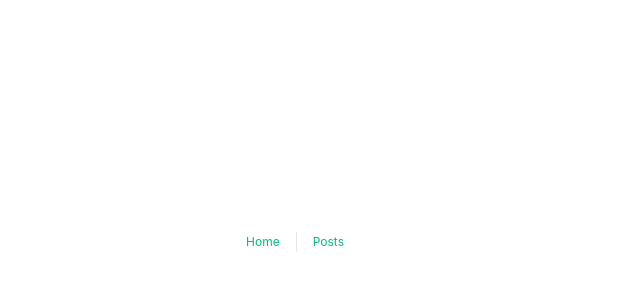
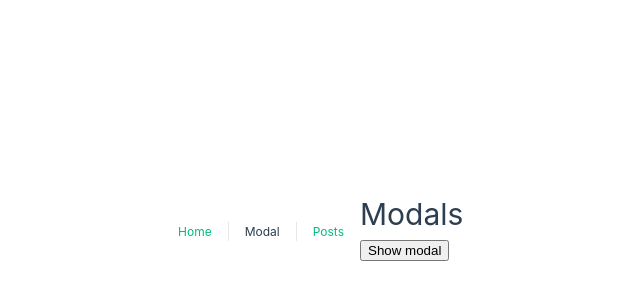
Before and after one commit to SamanthaPelkova/vue3-training, a Vue app: page /modals in a window 1280 px wide. Before the commit this address had no page. Shown: the part 174-474 px from the top of the page, without its empty margins (280-920 px from the left). Built offline with nearby package versions, Linux system fonts and the light colour scheme.

Commit message:
some changes

```diff
--- a/src/App.vue
+++ b/src/App.vue
@@ -5,6 +5,7 @@ import { RouterLink, RouterView } from 'vue-router'
 <template>
   <nav>
     <RouterLink to="/">Home</RouterLink>
+    <RouterLink to="/modals">Modal</RouterLink>
     <RouterLink to="/posts">Posts</RouterLink>
   </nav>
 
--- a/src/router/index.js
+++ b/src/router/index.js
@@ -10,9 +10,9 @@ const router = createRouter({
       component: HomeView
     },
     {
-      path: '/posts',
-      name: 'posts',
-      component: () => import('../views/PostsView.vue')
+      path: '/modals',
+      name: 'modals',
+      component: () => import('../views/ModalsView.vue')
     },
     {
       path: '/postDetail/:id',
--- a/src/views/ModalsView.vue
+++ b/src/views/ModalsView.vue
@@ -1,5 +1,26 @@
 <template>
   <div class="modals">
     <h1>Modals</h1>
+    <button @click="showModal = true">Show modal</button>
+    <div v-if="showModal" class="modal">
+      <h1>This is a modal</h1>
+      <p>lojfoejf oejfojfejij ioejgjoejojf ej ejfj loremefo fjiej ioej ioef</p>
+      <button @click="showModal = false">Hide modal</button>
+    </div>
   </div>
 </template>
+
+<script setup>
+import { ref } from "vue"
+
+const showModal = ref(false)
+
+
+</script>
+
+<style>
+.modal {
+  background: beige;
+  padding: 10px;
+}
+</style>
```
